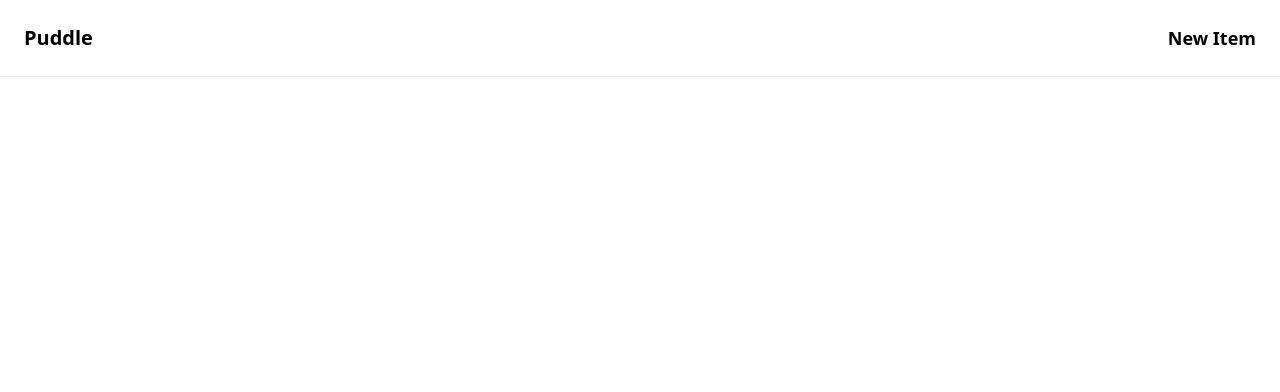
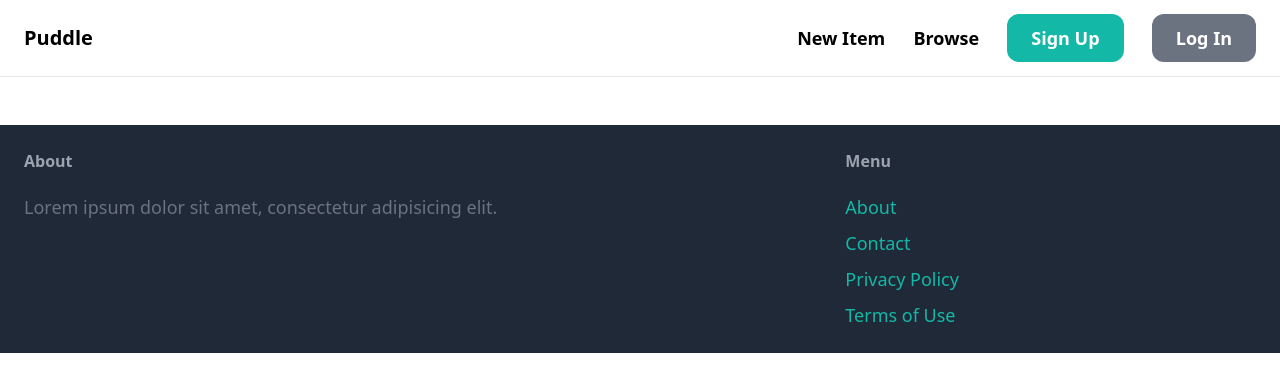
Before and after one commit to gagoalaverdyan/Puddle, a Django app: template core/templates/base.html in a window 1280 px wide. Shown: the top 392 px of the page. Run offline with Django 4.2, Linux system fonts and the light colour scheme; the template is opened without the code that fills it, so the values that code supplies are empty; parts of the project's set-up code (start-up, migrations or seed data) failed here and were passed over; some libraries are stand-ins or nearby versions.

Commit message:
Base html overhaul

```diff
--- a/core/templates/base.html
+++ b/core/templates/base.html
@@ -12,11 +12,31 @@
 
         <div class="space-x-6">
             <a href="#" class="text-lg font-semibold hover:text-gray-500">New Item</a>
+            <a href="#" class="text-lg font-semibold hover:text-gray-500">Browse</a>
+
+            <a href="#" class="px-6 py-3 text-lg font-semibold bg-teal-500 text-white rounded-xl hover:bg-teal-700">Sign Up</a>
+            <a href="#" class="px-6 py-3 text-lg font-semibold bg-gray-500 text-white rounded-xl hover:bg-gray-700">Log In</a>
         </div>
     </nav>
     <div class="px-6 py-6">
         {% block content %}
         {% endblock content %}
     </div>
+
+    <footer class="px-6 py-6 flex justify-between bg-gray-800">
+        <div class="w-2/3 pr-10">
+            <h3 class="mb-5 font-semibold text-gray-400">About</h3>
+            <p class="text-lg text-gray-500">Lorem ipsum dolor sit amet, consectetur adipisicing elit.</p>
+        </div>
+        <div class="w-1/3">
+            <h3 class="mb-5 font-semibold text-gray-400">Menu</h3>
+            <ul class="space-y-2">
+                <li><a href="#" class="text-lg text-teal-500 hover:text-teal-700">About</a></li>
+                <li><a href="{% url "contact" %}" class="text-lg text-teal-500 hover:text-teal-700">Contact</a></li>
+                <li><a href="#" class="text-lg text-teal-500 hover:text-teal-700">Privacy Policy</a></li>
+                <li><a href="#" class="text-lg text-teal-500 hover:text-teal-700">Terms of Use</a></li>
+            </ul>
+        </div>
+    </footer>
 </body>
 </html>
```
